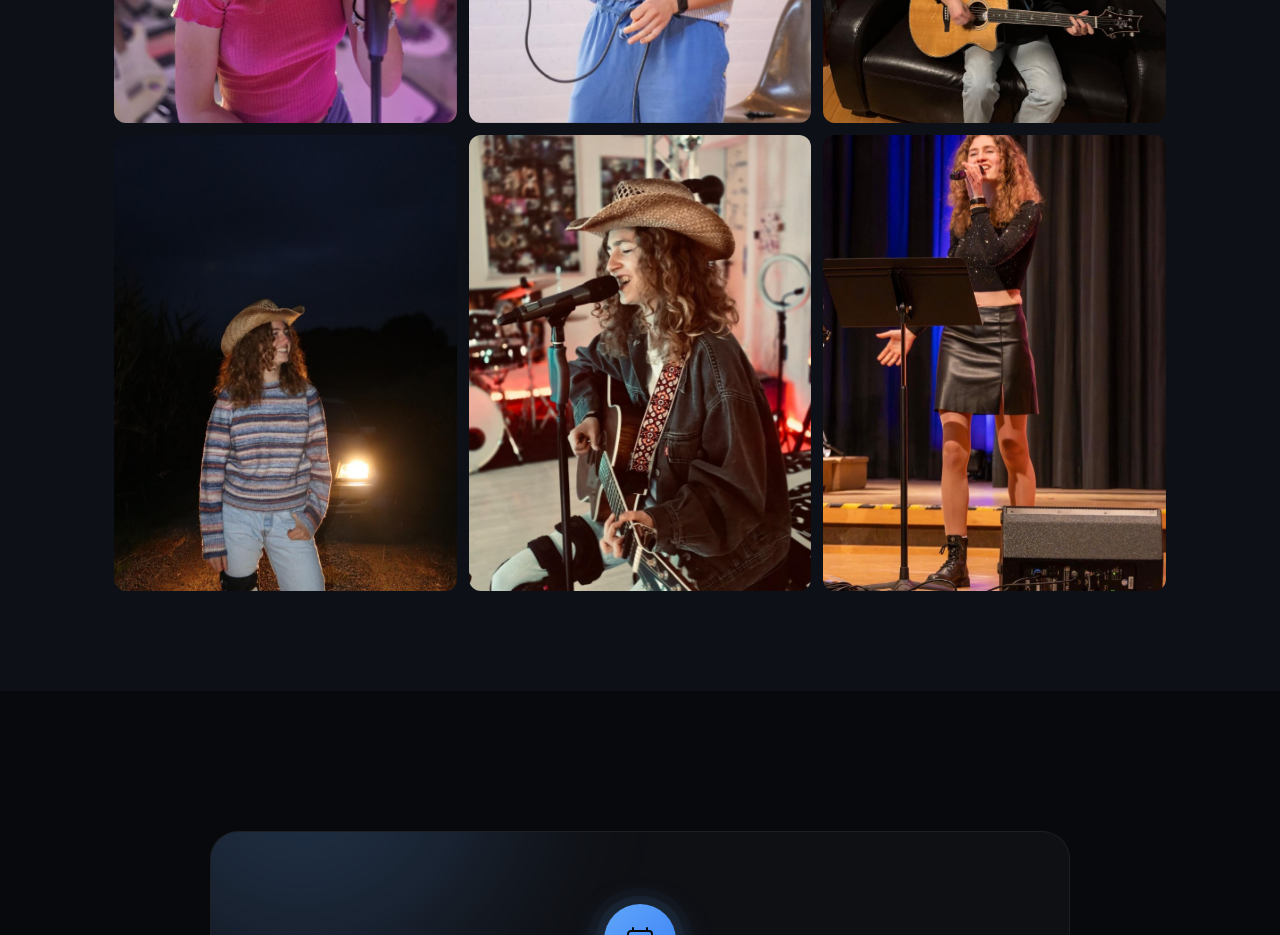
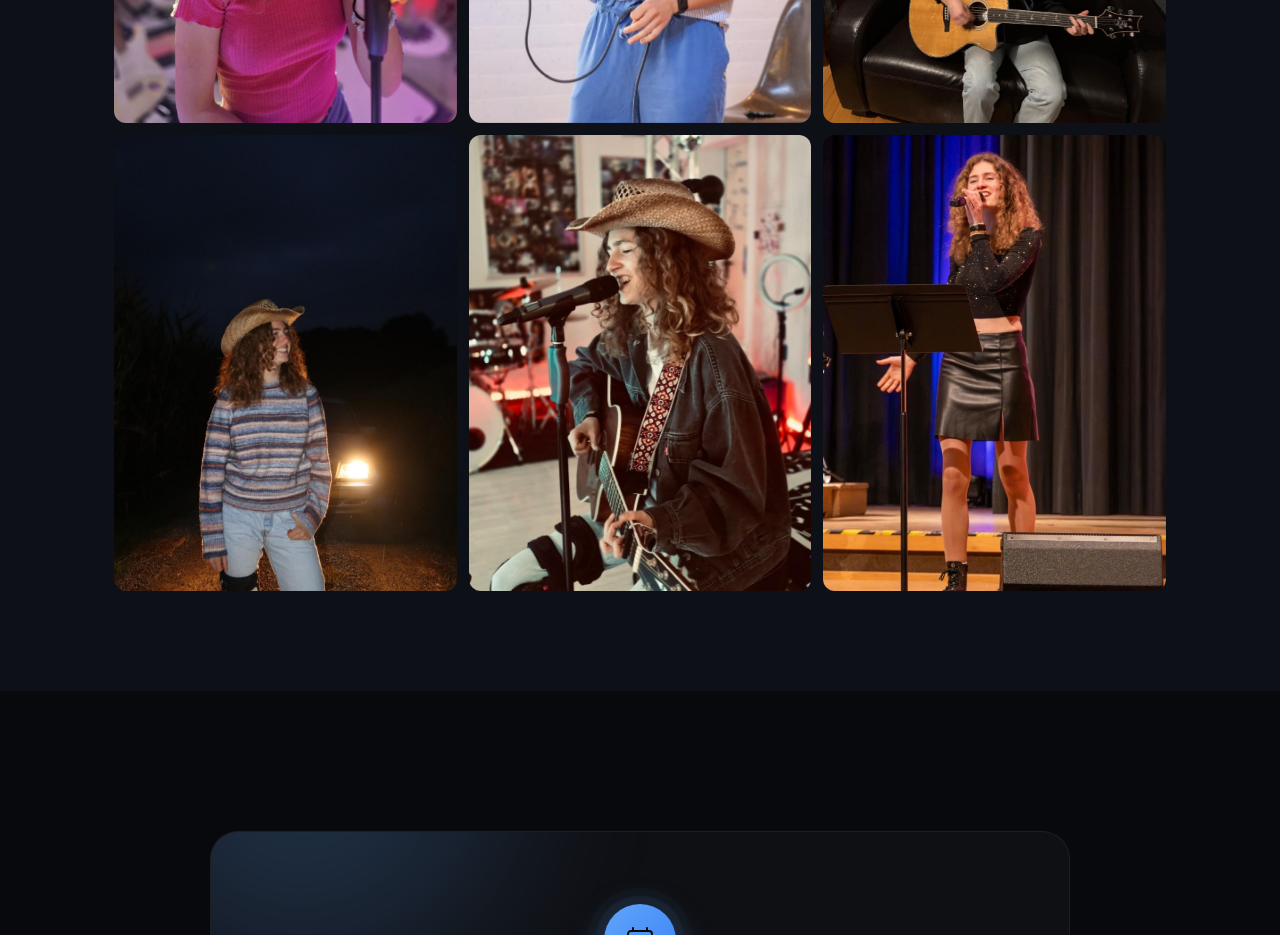
Before and after one commit to lebanonedu/1, a plain HTML site: page index.html in a window 1280 px wide. Shown: the part 5780-6715 px from the top of the page. Drawn offline with Linux system fonts and the light colour scheme; files whose address does not match are found by name.

Commit message:
Fix amyy.jpg gallery crop: show head/face from top instead of center

```diff
--- a/index.html
+++ b/index.html
@@ -699,7 +699,7 @@
             </div>
           </div>
           <div class="gallery-item anim-reveal" data-caption="Bühnenauftritt" onclick="openLightbox(this)">
-            <img src="images/amyy.jpg" alt="Amy singt mit Mikrofon auf der Bühne mit blauer Beleuchtung" loading="lazy">
+            <img src="images/amyy.jpg" alt="Amy singt mit Mikrofon auf der Bühne mit blauer Beleuchtung" loading="lazy" style="object-position: top;">
             <div class="gallery-overlay">
               <span class="gallery-caption">Bühnenauftritt</span>
               <span class="gallery-icon">
```
